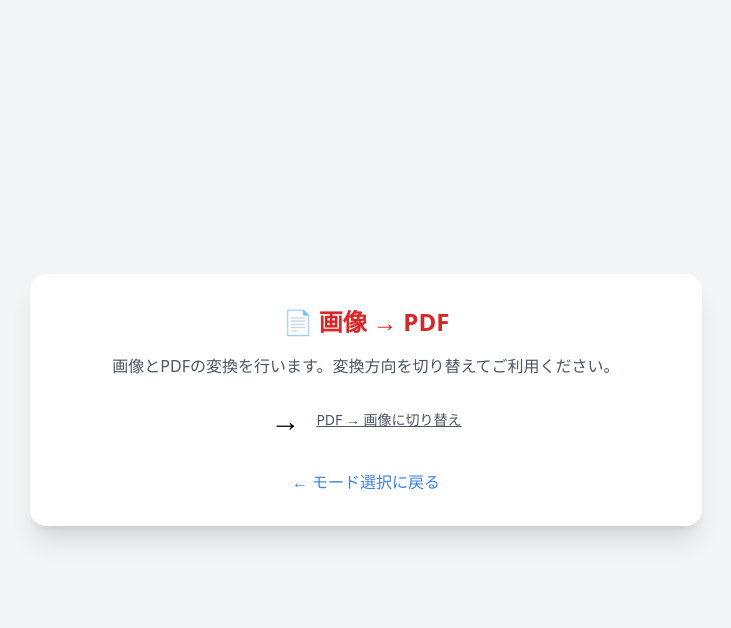
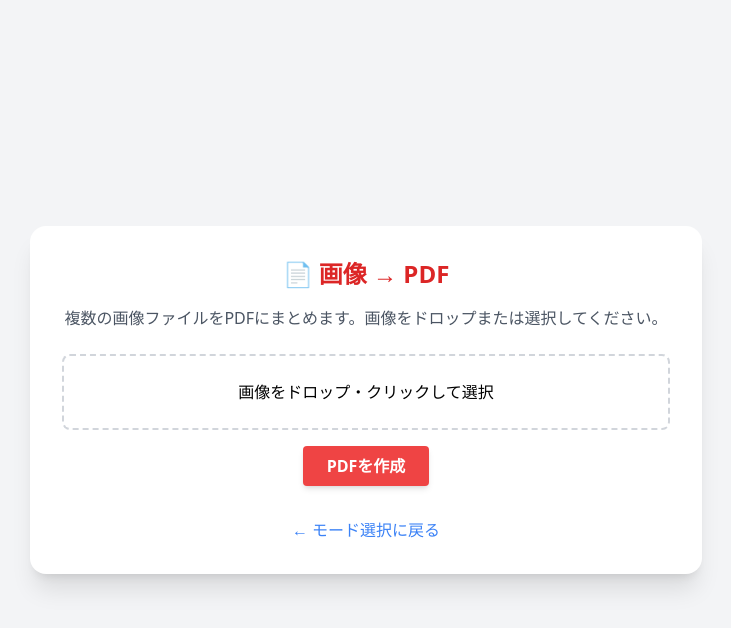
Before and after one commit to bunboguten9/picnvert-web, a Flask app: page /img2pdf in a window 1280 px wide. Shown: the top 628 px of the page, without its empty margins (274-1005 px from the left). Run offline with Flask 3, Linux system fonts and the light colour scheme; some libraries are stand-ins or nearby versions.

Commit message:
Update img2pdf.html

```diff
--- a/templates/img2pdf.html
+++ b/templates/img2pdf.html
@@ -2,26 +2,42 @@
 <html lang="ja">
 <head>
   <meta charset="UTF-8">
-  <title>PDF ⇄ 画像変換 | Picnvert</title>
+  <title>画像 → PDF変換 | Picnvert</title>
   <meta name="viewport" content="width=device-width, initial-scale=1.0">
+  <!-- Tailwind CSS -->
   <script src="https://cdn.tailwindcss.com"></script>
-  <!-- JavaScriptを読み込む -->
-  <script src="{{ url_for('static', filename='imgpdf.js') }}" defer></script>
+  <!-- JSを読み込む -->
+  <script src="{{ url_for('static', filename='pdfimg.js') }}" defer></script>
 </head>
 <body class="bg-gray-100 min-h-screen flex items-center justify-center p-6">
   <div class="w-full max-w-2xl bg-white p-8 rounded-2xl shadow-xl">
-    <h1 id="mode-title" class="text-2xl font-bold text-center text-red-600 mb-4">📄 画像 → PDF</h1>
+
+    <!-- タイトル -->
+    <h1 class="text-2xl font-bold text-center text-red-600 mb-4">📄 画像 → PDF</h1>
     <p class="text-center text-gray-600 mb-6">
-      画像とPDFの変換を行います。変換方向を切り替えてご利用ください。
+      複数の画像ファイルをPDFにまとめます。画像をドロップまたは選択してください。
     </p>
-    <div id="mode-toggle" class="flex items-center justify-center gap-4 mb-6">
-      <button id="direction-toggle" class="text-3xl transform transition hover:rotate-180">→</button>
-      <button id="mode-text-toggle" class="text-sm text-gray-600 underline hover:text-blue-500 transition">
-        PDF → 画像に切り替え
+
+    <!-- ファイルアップロード領域 -->
+    <div id="drop-area" class="border-2 border-dashed border-gray-300 rounded-lg p-6 text-center cursor-pointer hover:border-red-400 transition mb-4">
+      <p>画像をドロップ・クリックして選択</p>
+      <input type="file" id="fileElem" accept="image/*" multiple style="display: none;">
+    </div>
+
+    <!-- 選択されたファイル一覧 -->
+    <div id="file-list" class="text-sm text-gray-700 mb-4"></div>
+
+    <!-- 変換ボタン -->
+    <div class="flex justify-center">
+      <button id="convert-btn" class="bg-red-500 hover:bg-red-600 text-white font-semibold px-6 py-2 rounded shadow-md transition">
+        PDFを作成
       </button>
     </div>
-    <div id="form-container"></div>
+
+    <!-- ダウンロードエリア -->
     <div id="download-area" class="mt-6 text-center"></div>
+
+    <!-- 戻るリンク -->
     <div class="mt-8 text-center">
       <a href="/" class="text-blue-500 hover:underline">← モード選択に戻る</a>
     </div>
```
